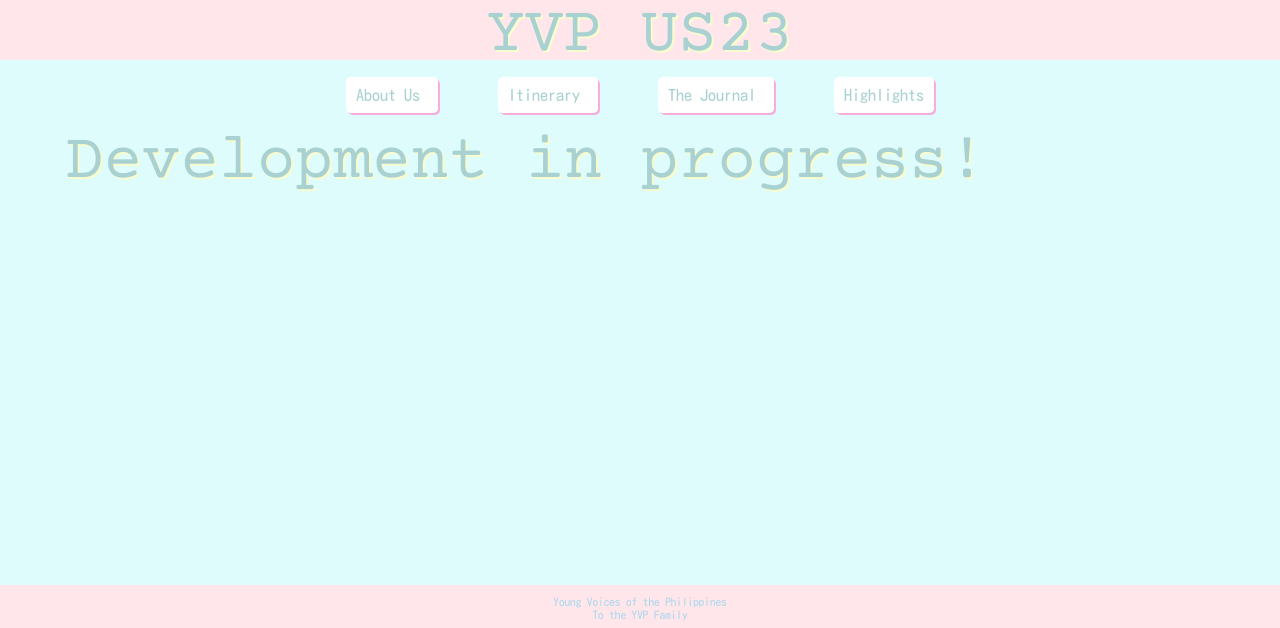
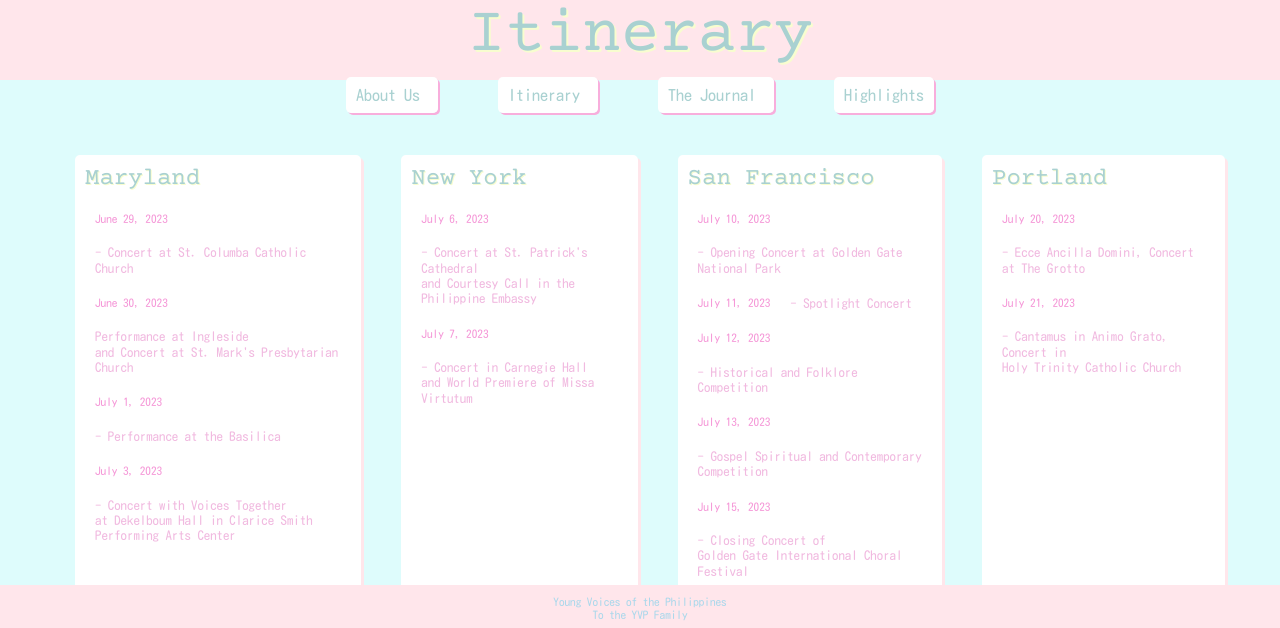
Before and after one commit to mgarcia2026/YVP-US23-Tester, a plain HTML site: page itinerary.html in a window 1280 px wide. Shown: the part 170-798 px from the top of the page. Drawn offline with nearby package versions, Linux system fonts and the light colour scheme.

Commit message:
Update itinerary.html

```diff
--- a/itinerary.html
+++ b/itinerary.html
@@ -3,7 +3,7 @@
   <head>
     <meta charset="utf-8">
     <meta name="viewport" content="width=device-width, initial-scale=1">
-    <title>The Journal</title>
+    <title>Itinerary</title>
     <link rel="stylesheet" href="https://fonts.googleapis.com/css?family=Courier+Prime">
     <link rel="preconnect" href="https://fonts.googleapis.com">
     <link rel="preconnect" href="https://fonts.gstatic.com" crossorigin>
@@ -19,7 +19,7 @@ body {
 
 header {
     width: 100%;
-    height: 230px;
+    height: 250px;
     background-color: #FFE6EB;
     text-align: center;
     align-content: center;
@@ -54,6 +54,12 @@ header {
     padding: 10px;
     height: 2em;
     margin: 30px;
+    transition-duration: 0.2s;
+}
+
+.button:hover {
+    background-color: #adf7f7;
+  color: white;
 }
 
 a {
@@ -76,14 +82,15 @@ img {
     padding: 15px;
 }
 
-.pic {
-    margin: 0;
-    padding: 0;
+.place {
+    font-family: 'Kosugi Maru', sans-serif;
+    margin: 10px;
+    padding: 10px;
     height: 100%;
     width: 100%;
     background-color: #FFFFFF;
     border-radius: 5px;
-    box-shadow: 5px 5px #ecd5e3;
+    box-shadow: 3px 3px #FFE6EB;
 }
 
 .flex-container {
@@ -126,10 +133,28 @@ h1 {
 
 h2 {
     font-family: 'Courier Prime', sans-serif;
-    font-size: 3em;
+    color: #a9d1d1;
+    text-shadow: 1px 1px #F8FDCF;
+    font-size: 1.5em;
 }
 
+h5 {
+    font-family: 'Kosugi Maru', sans-serif;
+    font-size: 0.8em;
+    color: #f1bae0;
+    margin: 0;
+    padding: 10px;
+    float: left;
+}
 
+h6 {
+    font-family: 'Kosugi Maru', sans-serif;
+    font-size: 0.7em;
+    color: #f599d8;
+    margin: 0;
+    padding: 10px;
+    float: left;
+}
 
 @media (max-width: 768px) {
 body {
@@ -139,7 +164,7 @@ body {
 
 header {
     width: 100%;
-    height: 230px;
+    height: 120px;
     background-color: #FFE6EB;
     text-align: center;
 }
@@ -255,7 +280,7 @@ h2 {
 @media (max-width: 659px) {
 
     header {
-      height: 150px;
+      height: 180px;
       width: 100%;
 
     }
@@ -300,7 +325,6 @@ h3 {
     height: 1em;
     margin: 15px;
 }
-
 }
 
 @media (max-width: 420px) {
@@ -308,11 +332,14 @@ h3 {
     display: flex;
     flex-wrap: wrap;
     margin: 20px;
-}
-
+    }
 }
 
 @media (max-width: 390px) {
+
+    h1 {
+    font-size: 1.5em;
+    }
 
     .button {
     font-family: 'Kosugi Maru', sans-serif;
@@ -354,27 +381,87 @@ a {
 
   </head>
   <body>
-<header>
+<header id = "header">
     <p>cantamus in animo grato.</p>
     <h3>site developed by martina garcia</h3>
-      <img src = "logo.png" alt = "logo" width = "15%" onclick = "goHome()">
-    <h1>YVP US23</h1>
+      <img src = "logo.png" alt = "logo" width = "15%" onclick="goHome()">
+    <h1> Itinerary </h1>
 <div class = "button"> <a href = "values.html">About Us</a> </div>
 <div class = "button"> <a href = "itinerary.html">Itinerary</a> </div>
 <div class = "button"> <a href = "diary.html">The Journal </a> </div>
 <div class = "button"> <a href = "highlights.html">Highlights</a> </div>
 </header>
 
+<div class="flex-container">
 
-<div class = "flex-container">
-   <div class = "flex-child">
-    <h1> Development in progress! </h1>
-   </div>
-</div>
+    <div class = 'flex-child' id = 'Maryland'>
+        <div class = "place">
+            <h2>Maryland</h2>
+                <h6> June 29, 2023 </h6> <h5>- Concert at St. Columba Catholic Church</h5>
+                <br>
+                <h6>June 30, 2023</h6> <h5>Performance at Ingleside
+                <br>
+                 and Concert at St. Mark's Presbytarian Church</h5>
+                <br>
+                <h6>July 1, 2023</h6> <h5>- Performance at the Basilica</h5>
+                <br>
+                <h6>July 3, 2023</h6> <h5>- Concert with Voices Together
+                <br> at Dekelboum Hall in Clarice Smith Performing Arts Center </h5>
+        </div>
+        </div>
 
+    <div class="flex-child" id = 'New York'>
+        <div class = 'place'>
+            <h2> New York </h2>
 
+                <h6>July 6, 2023</h6> <h5>- Concert at St. Patrick's Cathedral
+                <br>
+                and Courtesy Call in the Philippine Embassy</h5>
+                <br>
+                <h6>July 7, 2023</h6> <h5> - Concert in Carnegie Hall
+                <br>
+                and World Premiere of Missa Virtutum </h5>
 
+            </div>
+    </div>
 
+    <div class = "flex-child" id = 'San Francisco'>
+        <div class = 'place'>
+            <h2> San Francisco </h2>
+
+                <h6>July 10, 2023</h6> <h5>- Opening Concert at Golden Gate National Park</h5>
+                <br>
+                <h6>July 11, 2023</h6> <h5>- Spotlight Concert</h5>
+                <br>
+                <h6>July 12, 2023</h6> <h5>- Historical and Folklore Competition</h5>
+                <br>
+                <h6>July 13, 2023</h6> <h5>- Gospel Spiritual and Contemporary Competition</h5>
+                <br>
+                <h6>July 15, 2023</h6> <h5>- Closing Concert of
+                <br>
+                Golden Gate International Choral Festival </h5>
+                <br>
+                <h6>July 16, 2023</h6> <h5>- Mass and Concert at St. Robert's Catholic Church</h5>
+                <br>
+                <h6>July 18, 2023</h6> <h5>- Courtesy Call in San Francisco</h5>
+                <br>
+                <h6>July 23, 2023</h6> <h5> - Mass and Concert at the Church of the Epiphany </h5>
+
+            </div>
+    </div>
+
+    <div class="flex-child" id = 'Portland'>
+        <div class = 'place'>
+            <h2> Portland </h2>
+                <h6>July 20, 2023</h6> <h5>- Ecce Ancilla Domini, Concert at The Grotto</h5>
+                <br>
+                <h6>July 21, 2023</h6> <h5>- Cantamus in Animo Grato, Concert in
+                <br>
+                Holy Trinity Catholic Church</h5>
+            </div>
+    </div>
+
+  </div>
 
   <div class = "footer">
     <h4>
```
